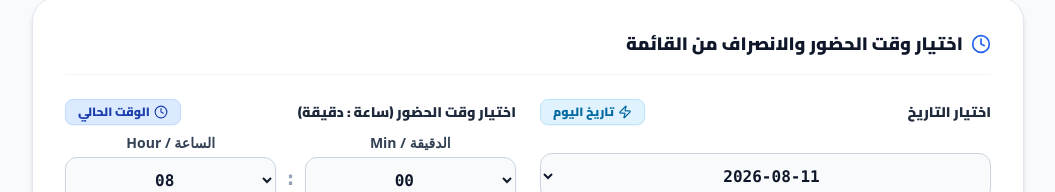
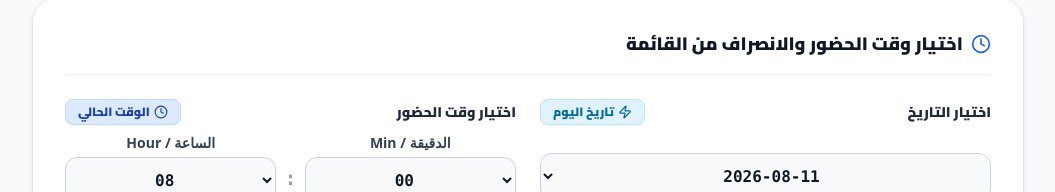
Before and after one commit to abdo21st/at.baitak, a Next.js app: page /dashboard/employee in a window 1280 px wide. Shown: the part 112-304 px from the top of the page, without its empty margins (112-1167 px from the left). Built offline with nearby package versions, Linux system fonts and the light colour scheme.

Commit message:
Remove (ساعة : دقيقة) from check-in and check-out labels

```diff
--- a/src/app/dashboard/employee/page.tsx
+++ b/src/app/dashboard/employee/page.tsx
@@ -268,7 +268,7 @@ export default function EmployeeDashboard() {
                 {/* Check-in Time Dropdown Lists (Hour & Minute) */}
                 <div>
                   <div className="flex items-center justify-between mb-2">
-                    <label className="text-slate-800 font-black text-sm">اختيار وقت الحضور (ساعة : دقيقة)</label>
+                    <label className="text-slate-800 font-black text-sm">اختيار وقت الحضور</label>
                     <button
                       type="button"
                       onClick={setNowForCheckIn}
@@ -342,7 +342,7 @@ export default function EmployeeDashboard() {
                 {/* Check-out Time Dropdown Lists (Hour & Minute) */}
                 <div>
                   <div className="flex items-center justify-between mb-2">
-                    <label className="text-slate-800 font-black text-sm">اختيار وقت الانصراف (ساعة : دقيقة)</label>
+                    <label className="text-slate-800 font-black text-sm">اختيار وقت الانصراف</label>
                     <button
                       type="button"
                       onClick={setNowForCheckOut}
```
